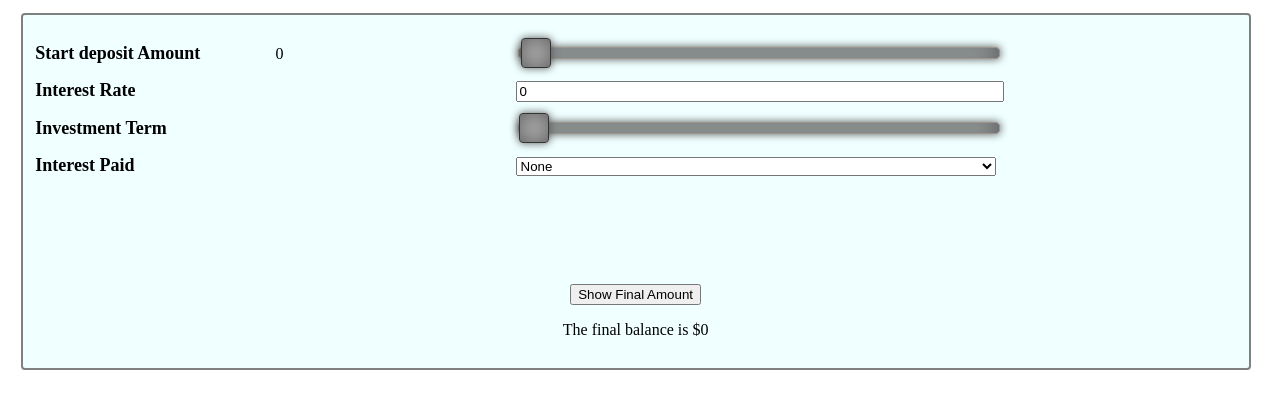
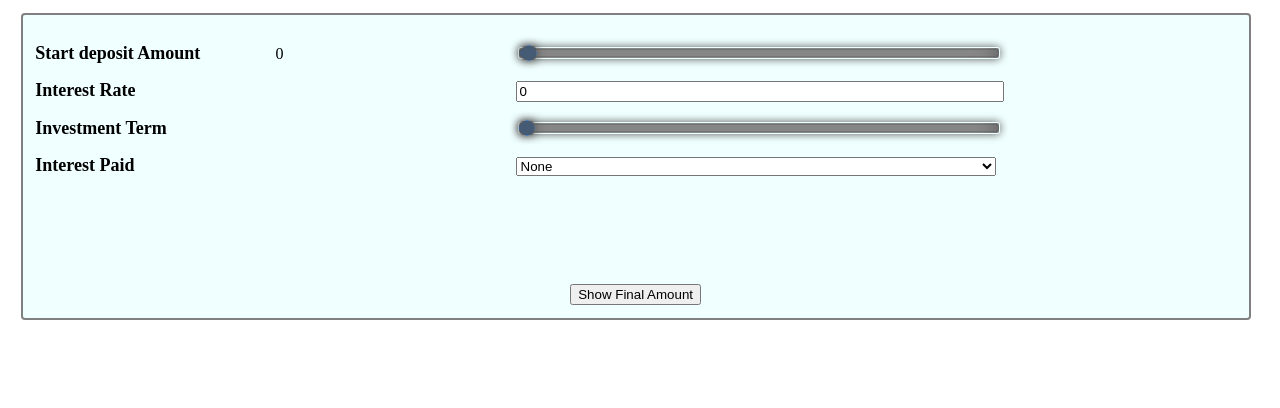
Before and after one commit to sonalk215/bendigo-term-deposit, a React (Create React App) app: page / in a window 1280 px wide. Shown: the top 408 px of the page. Built offline with nearby package versions, Linux system fonts and the light colour scheme.

Commit message:
further changes

```diff
--- a/src/App.css
+++ b/src/App.css
@@ -35,7 +35,6 @@
 
 
 input[type=range] {
-  -webkit-appearance: none;
   width: 40%;
   height: 10px;
   border-radius: 3px;
--- a/src/components/TermDeposit/TermDeposit.jsx
+++ b/src/components/TermDeposit/TermDeposit.jsx
@@ -122,10 +122,12 @@ const TermDeposit = () => {
         />
       </div>
 
-      <p className="finalStatement">
-        The final balance is $
-        <span className="finalBalance">{finalBalance}</span>
-      </p>
+      {finalBalance === 0 ? null : (
+        <p className="finalStatement">
+          The final balance is $
+          <span className="finalBalance">{finalBalance}</span>
+        </p>
+      )}
     </form>
   );
 };
--- a/src/helperFunctions.js
+++ b/src/helperFunctions.js
@@ -1,19 +1,5 @@
-export const calculateTermDeposit = (amount, interest, time, interestPaid) => {
-  const startingAmount = amount;
-  const interestRate = interest;
-  const investmentTerm = time;
-  const interestPaidAt = interestPaid;
-
-  console.log(startingAmount, interestRate, investmentTerm);
-
-  const a = (startingAmount * interestRate) / 100;
-  const b = time / 12;
-  const c = a * b;
-  // console.log("cccc   ", c);
-  // console.log("aaaa   ", a);
-  // console.log("bbbb   ", b);
-
+export const calculateTermDeposit = (amount, interest, time) => {
   const finalBalance =
-    +startingAmount + +((startingAmount * interestRate) / 100) * (time / 12);
-  return finalBalance;
+    +amount + +((amount * interest) / 100) * (time / 12);
+  return Math.round(finalBalance);
 };
```
